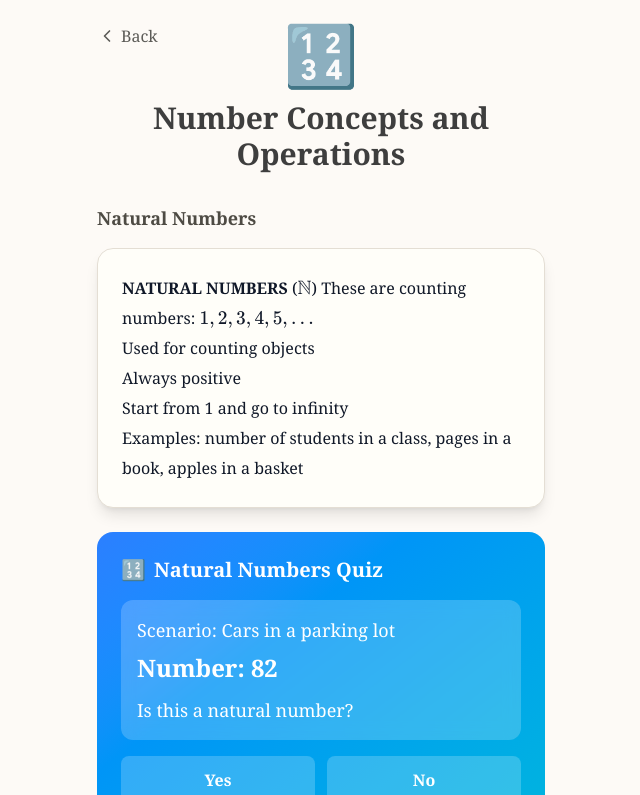
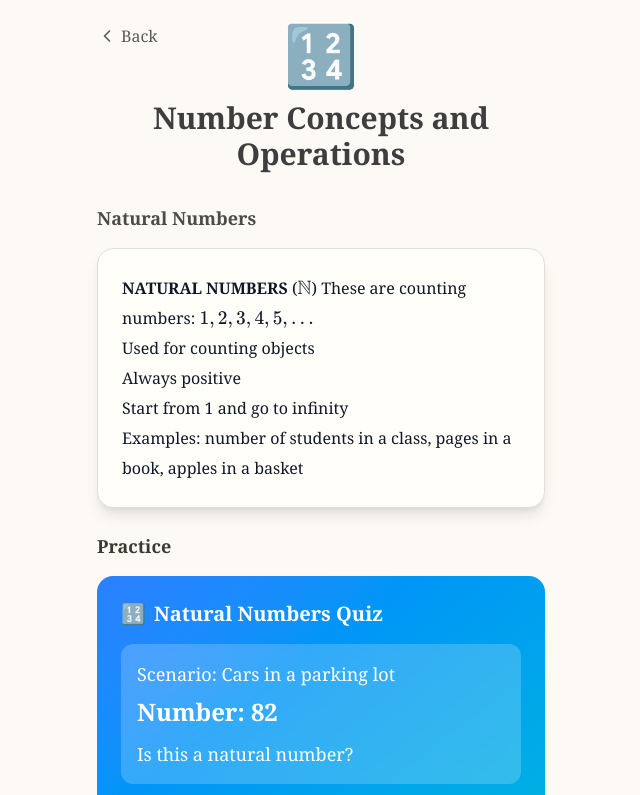
Before and after one commit to panasheMuriro/Math.ZimsecInteractiveGuides, a React (Vite) app: page /topics/1/study/0 in a window 1280 px wide. Shown: the top 795 px of the page, without its empty margins (319-959 px from the left). Built offline with nearby package versions, Linux system fonts and the light colour scheme; what better-react-mathjax would draw is missing.

Commit message:
a practice text

```diff
--- a/src/components/Topic/views/StudyView.tsx
+++ b/src/components/Topic/views/StudyView.tsx
@@ -177,6 +177,9 @@ const StudyView = () => {
           </div>
         </div>
 
+        <div className="text-lg mb-4 font-bold">Practice</div>
+
+
         <div className="mb-6">
           {renderInteractive(currentContent.interactive as string)}
         </div>
```
